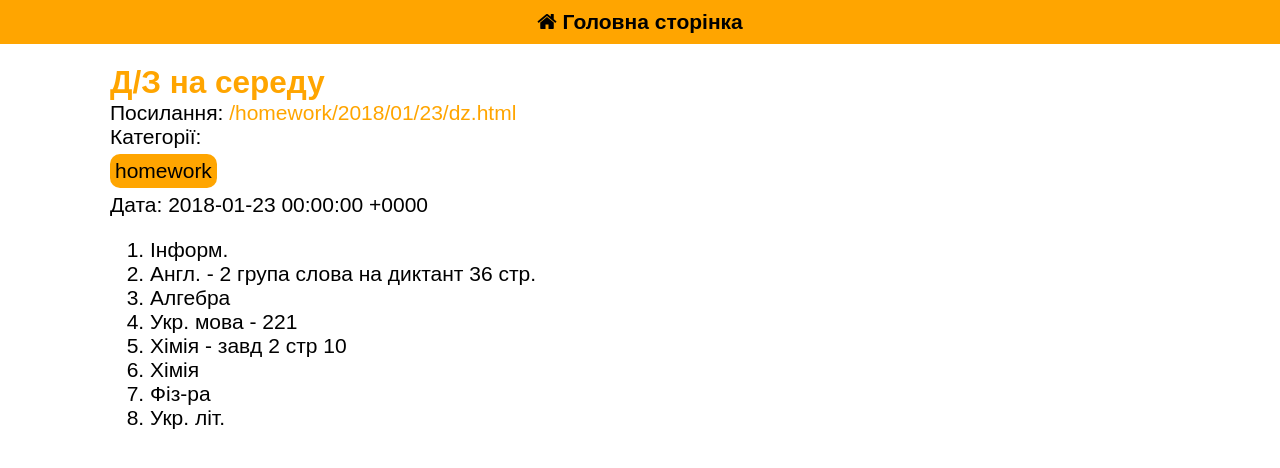
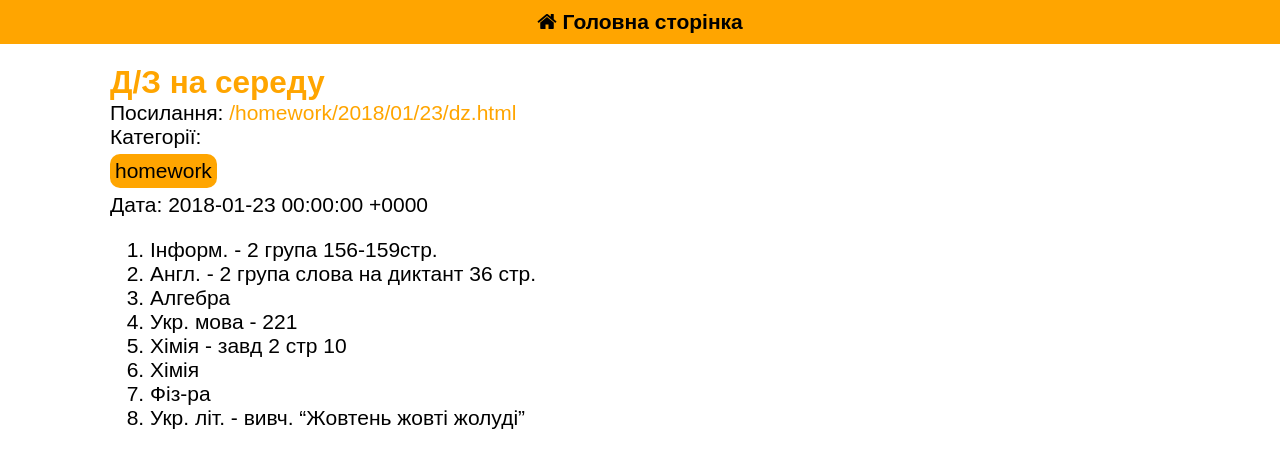
Before and after one commit to classblog/classblog.github.io, a Jekyll site: the page built from _posts/2018-01-23-dz.md, in a window 1280 px wide and 900 px high. Shown: the top 468 px of the window. Built offline with Jekyll 4.4.1, drawn with Linux system fonts in a browser that asks for light colours.

Commit message:
Added files

```diff
--- a/_posts/2018-01-23-dz.md
+++ b/_posts/2018-01-23-dz.md
@@ -3,11 +3,11 @@ title: Д/З на середу
 layout: post
 categories: homework
 ---
-1.  Інформ.
+1.  Інформ. - 2 група 156-159стр.
 2.  Англ. - 2 група слова на диктант 36 стр.
 3.  Алгебра
 4.  Укр. мова - 221
 5.  Хімія - завд 2 стр 10
 6.  Хімія
 7.  Фіз-ра
-8.  Укр. літ.
+8.  Укр. літ. - вивч. "Жовтень жовті жолуді"
```
